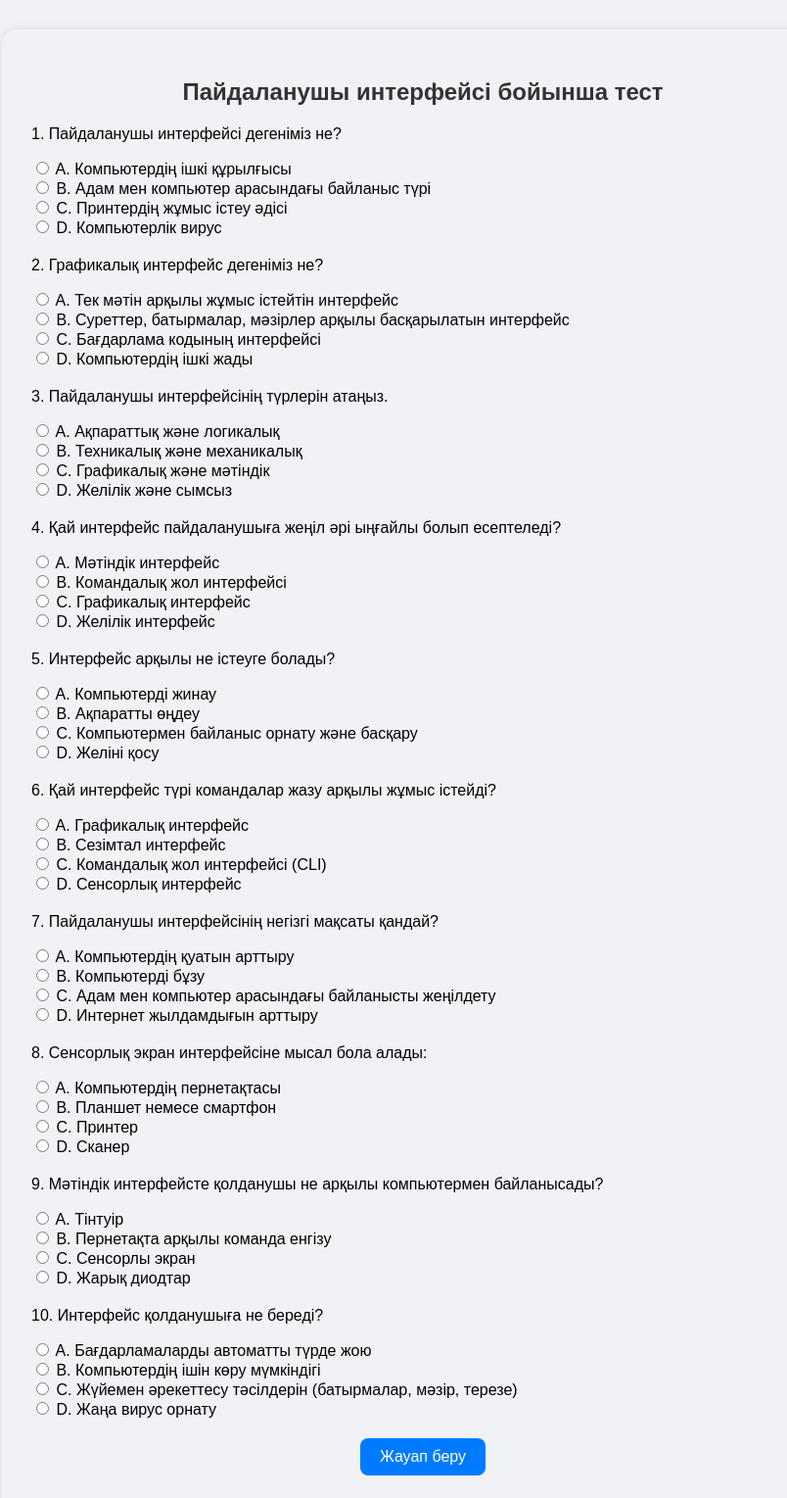
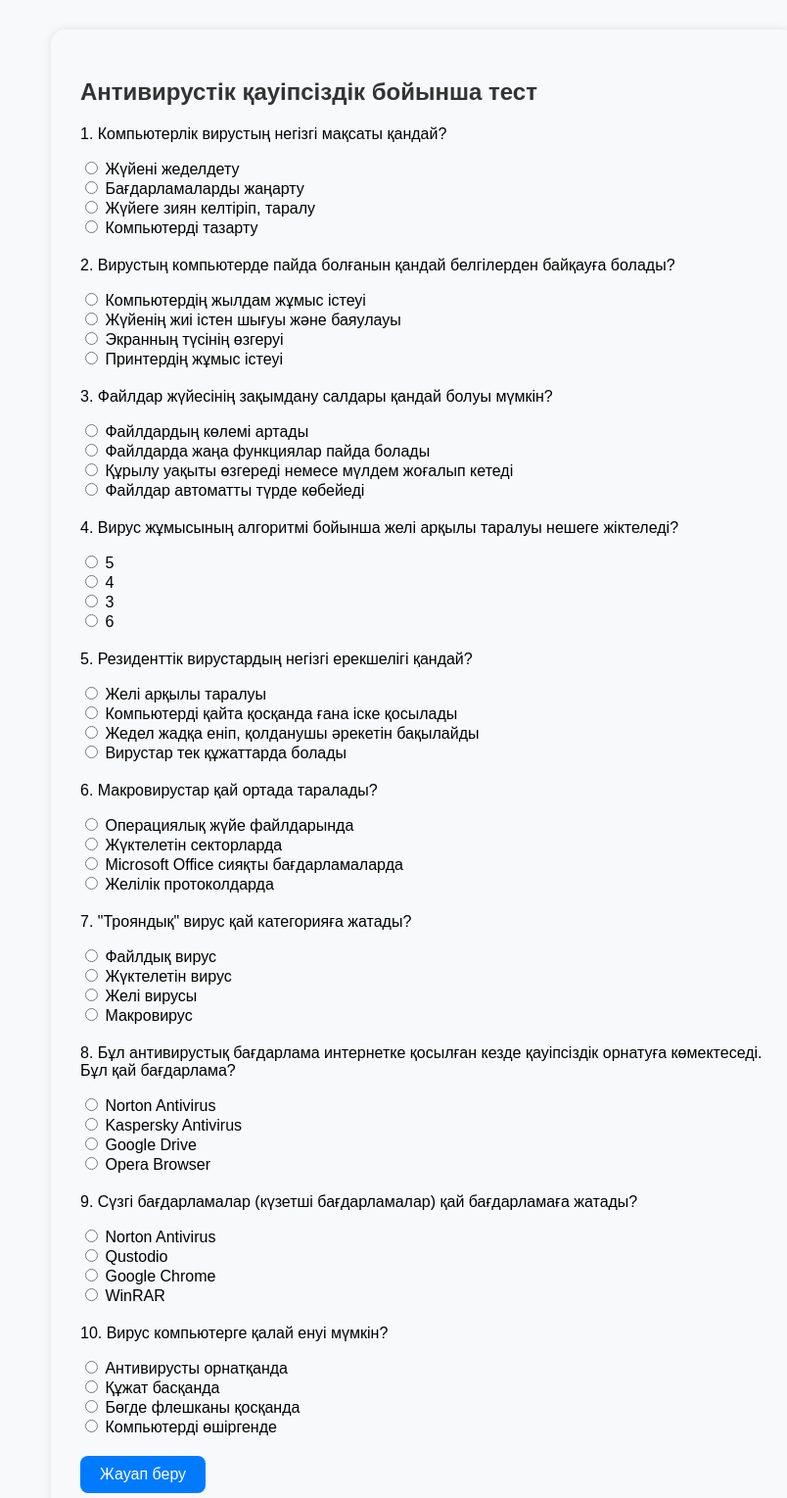
Before and after one commit to assel1212c/test2, a plain HTML site: page index.html in a window 1280 px wide. Shown: the part 20-1549 px from the top of the page at 98% size, without its empty margins (208-1012 px from the left). Drawn offline with Linux system fonts and the light colour scheme.

Commit message:
Add files via upload

```diff
--- a/index.html
+++ b/index.html
@@ -2,18 +2,18 @@
 <html lang="kk">
 <head>
   <meta charset="UTF-8">
-  <title>Интерфейс бойынша тест</title>
+  <title>Онлайн тест</title>
   <style>
     body {
       font-family: sans-serif;
-      max-width: 800px;
+      max-width: 700px;
       margin: 50px auto;
-      background: #f0f2f5;
+      background: #f8f9fa;
       padding: 30px;
       border-radius: 15px;
       box-shadow: 0 0 10px rgba(0,0,0,0.1);
     }
-    h2 { color: #333; text-align: center; }
+    h2 { color: #333; }
     .question { margin-bottom: 20px; }
     button {
       background: #007bff;
@@ -23,102 +23,101 @@
       border-radius: 8px;
       cursor: pointer;
       font-size: 16px;
-      display: block;
-      margin: 20px auto;
     }
     .result {
       font-size: 18px;
       font-weight: bold;
       color: green;
-      text-align: center;
       margin-top: 20px;
     }
   </style>
 </head>
 <body>
 
-  <h2>Пайдаланушы интерфейсі бойынша тест</h2>
+  <h2>Антивирустік қауіпсіздік бойынша тест</h2>
 
   <form id="quizForm">
 
+
     <div class="question">
-      <p>1. Пайдаланушы интерфейсі дегеніміз не?</p>
-      <input type="radio" name="q1" value="A"> A. Компьютердің ішкі құрылғысы<br>
-      <input type="radio" name="q1" value="B"> B. Адам мен компьютер арасындағы байланыс түрі<br>
-      <input type="radio" name="q1" value="C"> C. Принтердің жұмыс істеу әдісі<br>
-      <input type="radio" name="q1" value="D"> D. Компьютерлік вирус
+      <p>1. Компьютерлік вирустың негізгі мақсаты қандай?</p>
+      <input type="radio" name="q1" value="Жүйені жеделдету"> Жүйені жеделдету<br>
+      <input type="radio" name="q1" value="Бағдарламаларды жаңарту"> Бағдарламаларды жаңарту<br>
+      <input type="radio" name="q1" value="Жүйеге зиян келтіріп, таралу"> Жүйеге зиян келтіріп, таралу<br>
+      <input type="radio" name="q1" value="Компьютерді тазарту"> Компьютерді тазарту
+    </div>
+<div class="question">
+      <p>2. Вирустың компьютерде пайда болғанын қандай белгілерден байқауға болады?</p>
+      <input type="radio" name="q2" value="Компьютердің жылдам жұмыс істеуі"> Компьютердің жылдам жұмыс істеуі<br>
+      <input type="radio" name="q2" value="Жүйенің жиі істен шығуы және баяулауы"> Жүйенің жиі істен шығуы және баяулауы<br>
+      <input type="radio" name="q2" value="Экранның түсінің өзгеруі"> Экранның түсінің өзгеруі<br>
+      <input type="radio" name="q2" value="Принтердің жұмыс істеуі"> Принтердің жұмыс істеуі
     </div>
 
     <div class="question">
-      <p>2. Графикалық интерфейс дегеніміз не?</p>
-      <input type="radio" name="q2" value="A"> A. Тек мәтін арқылы жұмыс істейтін интерфейс<br>
-      <input type="radio" name="q2" value="B"> B. Суреттер, батырмалар, мәзірлер арқылы басқарылатын интерфейс<br>
-      <input type="radio" name="q2" value="C"> C. Бағдарлама кодының интерфейсі<br>
-      <input type="radio" name="q2" value="D"> D. Компьютердің ішкі жады
+      <p>3. Файлдар жүйесінің зақымдану салдары қандай болуы мүмкін?</p>
+      <input type="radio" name="q3" value="Файлдардың көлемі артады"> Файлдардың көлемі артады<br>
+      <input type="radio" name="q3" value="Файлдарда жаңа функциялар пайда болады"> Файлдарда жаңа функциялар пайда болады<br>
+      <input type="radio" name="q3" value="Құрылу уақыты өзгереді немесе мүлдем жоғалып кетеді"> Құрылу уақыты өзгереді немесе мүлдем жоғалып кетеді<br>
+      <input type="radio" name="q3" value="Файлдар автоматты түрде көбейеді"> Файлдар автоматты түрде көбейеді
     </div>
 
     <div class="question">
-      <p>3. Пайдаланушы интерфейсінің түрлерін атаңыз.</p>
-      <input type="radio" name="q3" value="A"> A. Ақпараттық және логикалық<br>
-      <input type="radio" name="q3" value="B"> B. Техникалық және механикалық<br>
-      <input type="radio" name="q3" value="C"> C. Графикалық және мәтіндік<br>
-      <input type="radio" name="q3" value="D"> D. Желілік және сымсыз
+      <p>4. Вирус жұмысының алгоритмі бойынша желі арқылы таралуы нешеге жіктеледі?</p>
+      <input type="radio" name="q4" value="5"> 5<br>
+      <input type="radio" name="q4" value="4"> 4<br>
+      <input type="radio" name="q4" value="3"> 3<br>
+      <input type="radio" name="q4" value="6"> 6
     </div>
 
     <div class="question">
-      <p>4. Қай интерфейс пайдаланушыға жеңіл әрі ыңғайлы болып есептеледі?</p>
-      <input type="radio" name="q4" value="A"> A. Мәтіндік интерфейс<br>
-      <input type="radio" name="q4" value="B"> B. Командалық жол интерфейсі<br>
-      <input type="radio" name="q4" value="C"> C. Графикалық интерфейс<br>
-      <input type="radio" name="q4" value="D"> D. Желілік интерфейс
+      <p>5. Резиденттік вирустардың негізгі ерекшелігі қандай?</p>
+      <input type="radio" name="q5" value="Желі арқылы таралуы"> Желі арқылы таралуы<br>
+      <input type="radio" name="q5" value="Компьютерді қайта қосқанда ғана іске қосылады"> Компьютерді қайта қосқанда ғана іске қосылады<br>
+      <input type="radio" name="q5" value="Жедел жадқа еніп, қолданушы әрекетін бақылайды"> Жедел жадқа еніп, қолданушы әрекетін бақылайды<br>
+      <input type="radio" name="q5" value="Вирустар тек құжаттарда болады"> Вирустар тек құжаттарда болады
     </div>
 
     <div class="question">
-      <p>5. Интерфейс арқылы не істеуге болады?</p>
-      <input type="radio" name="q5" value="A"> A. Компьютерді жинау<br>
-      <input type="radio" name="q5" value="B"> B. Ақпаратты өңдеу<br>
-      <input type="radio" name="q5" value="C"> C. Компьютермен байланыс орнату және басқару<br>
-      <input type="radio" name="q5" value="D"> D. Желіні қосу
+      <p>6. Макровирустар қай ортада таралады?</p>
+      <input type="radio" name="q6" value="Операциялық жүйе файлдарында"> Операциялық жүйе файлдарында<br>
+      <input type="radio" name="q6" value="Жүктелетін секторларда"> Жүктелетін секторларда<br>
+      <input type="radio" name="q6" value="Microsoft Office сияқты бағдарламаларда"> Microsoft Office сияқты бағдарламаларда<br>
+      <input type="radio" name="q6" value="Желілік протоколдарда"> Желілік протоколдарда
     </div>
 
     <div class="question">
-      <p>6. Қай интерфейс түрі командалар жазу арқылы жұмыс істейді?</p>
-      <input type="radio" name="q6" value="A"> A. Графикалық интерфейс<br>
-      <input type="radio" name="q6" value="B"> B. Сезімтал интерфейс<br>
-      <input type="radio" name="q6" value="C"> C. Командалық жол интерфейсі (CLI)<br>
-      <input type="radio" name="q6" value="D"> D. Сенсорлық интерфейс
+      <p>7. "Трояндық" вирус қай категорияға жатады?</p>
+      <input type="radio" name="q7" value="Файлдық вирус"> Файлдық вирус<br>
+      <input type="radio" name="q7" value="Жүктелетін вирус"> Жүктелетін вирус<br>
+      <input type="radio" name="q7" value="Желі вирусы"> Желі вирусы<br>
+      <input type="radio" name="q7" value="Макровирус"> Макровирус
     </div>
 
     <div class="question">
-      <p>7. Пайдаланушы интерфейсінің негізгі мақсаты қандай?</p>
-      <input type="radio" name="q7" value="A"> A. Компьютердің қуатын арттыру<br>
-      <input type="radio" name="q7" value="B"> B. Компьютерді бұзу<br>
-      <input type="radio" name="q7" value="C"> C. Адам мен компьютер арасындағы байланысты жеңілдету<br>
-      <input type="radio" name="q7" value="D"> D. Интернет жылдамдығын арттыру
+      <p>8. Бұл антивирустық бағдарлама интернетке қосылған кезде қауіпсіздік орнатуға көмектеседі. Бұл қай бағдарлама?</p>
+      <input type="radio" name="q8" value="Norton Antivirus"> Norton Antivirus<br>
+      <input type="radio" name="q8" value="Kaspersky Antivirus"> Kaspersky Antivirus<br>
+      <input type="radio" name="q8" value="Google Drive"> Google Drive<br>
+      <input type="radio" name="q8" value="Opera Browser"> Opera Browser
     </div>
 
     <div class="question">
-      <p>8. Сенсорлық экран интерфейсіне мысал бола алады:</p>
-      <input type="radio" name="q8" value="A"> A. Компьютердің пернетақтасы<br>
-      <input type="radio" name="q8" value="B"> B. Планшет немесе смартфон<br>
-      <input type="radio" name="q8" value="C"> C. Принтер<br>
-      <input type="radio" name="q8" value="D"> D. Сканер
+      <p>9. Сүзгі бағдарламалар (күзетші бағдарламалар) қай бағдарламаға жатады?</p>
+      <input type="radio" name="q9" value="Norton Antivirus"> Norton Antivirus<br>
+      <input type="radio" name="q9" value="Qustodio"> Qustodio<br>
+      <input type="radio" name="q9" value="Google Chrome"> Google Chrome<br>
+      <input type="radio" name="q9" value="WinRAR"> WinRAR
     </div>
 
-    <div class="question">
-      <p>9. Мәтіндік интерфейсте қолданушы не арқылы компьютермен байланысады?</p>
-      <input type="radio" name="q9" value="A"> A. Тінтуір<br>
-      <input type="radio" name="q9" value="B"> B. Пернетақта арқылы команда енгізу<br>
-      <input type="radio" name="q9" value="C"> C. Сенсорлы экран<br>
-      <input type="radio" name="q9" value="D"> D. Жарық диодтар
-    </div>
+
 
     <div class="question">
-      <p>10. Интерфейс қолданушыға не береді?</p>
-      <input type="radio" name="q10" value="A"> A. Бағдарламаларды автоматты түрде жою<br>
-      <input type="radio" name="q10" value="B"> B. Компьютердің ішін көру мүмкіндігі<br>
-      <input type="radio" name="q10" value="C"> C. Жүйемен әрекеттесу тәсілдерін (батырмалар, мәзір, терезе)<br>
-      <input type="radio" name="q10" value="D"> D. Жаңа вирус орнату
+      <p>10. Вирус компьютерге қалай енуі мүмкін?</p>
+      <input type="radio" name="q10" value="Антивирусты орнатқанда"> Антивирусты орнатқанда<br>
+      <input type="radio" name="q10" value="Құжат басқанда"> Құжат басқанда<br>
+      <input type="radio" name="q10" value="Бөгде флешканы қосқанда"> Бөгде флешканы қосқанда<br>
+      <input type="radio" name="q10" value="Компьютерді өшіргенде"> Компьютерді өшіргенде
     </div>
 
     <button type="button" onclick="checkAnswers()">Жауап беру</button>
@@ -128,30 +127,30 @@
 
   <script>
     function checkAnswers() {
-      const correctAnswers = {
-        q1: "B",
-        q2: "B",
-        q3: "C",
-        q4: "C",
-        q5: "C",
-        q6: "C",
-        q7: "C",
-        q8: "B",
-        q9: "B",
-        q10: "C"
+      let score = 0;
+
+      const answers = {
+        q1: "Жүйеге зиян келтіріп, таралу",
+        q2: "Жүйенің жиі істен шығуы және баяулауы",
+        q3: "Құрылу уақыты өзгереді немесе мүлдем жоғалып кетеді",
+        q4: "4",
+        q5: "Жедел жадқа еніп, қолданушы әрекетін бақылайды",
+        q6: "Microsoft Office сияқты бағдарламаларда",
+        q7: "Макровирус",
+        q8: "Kaspersky Antivirus",
+        q9: "Qustodio",
+        q10: "Бөгде флешканы қосқанда"
       };
 
-      let score = 0;
-
-      for (let q in correctAnswers) {
+      for (let q in answers) {
         const selected = document.querySelector(`input[name="${q}"]:checked`);
-        if (selected && selected.value === correctAnswers[q]) {
+        if (selected && selected.value === answers[q]) {
           score++;
         }
       }
 
-      const total = Object.keys(correctAnswers).length;
-      document.getElementById("result").textContent = `Сіз ${total} сұрақтың ${score}-іне дұрыс жауап бердіңіз.`;
+      document.getElementById("result").textContent =
+        `Сіз ${Object.keys(answers).length} сұрақтың ${score}-іне дұрыс жауап бердіңіз.`;
     }
   </script>
 
```
